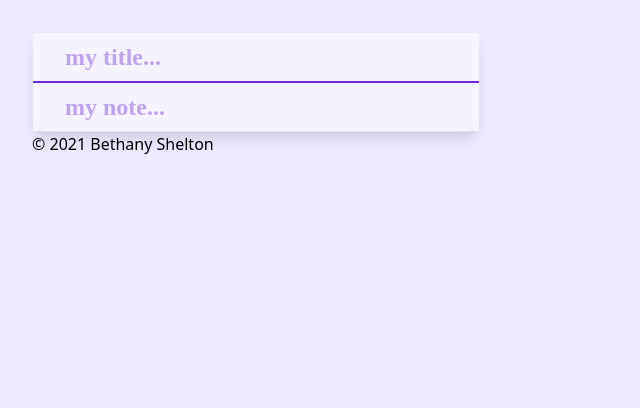
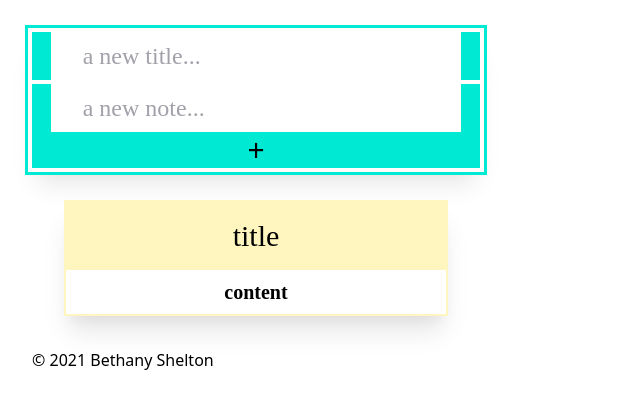
Before and after one commit to bethanyshelton/notes, a React (Create React App) app: page / in a window 1280 px wide. Shown: the top 408 px of the page, without its empty margins (0-640 px from the left). Built offline with nearby package versions, Linux system fonts and the light colour scheme; a web font is replaced by a local one.

Commit message:
Add custom colors

```diff
--- a/src/App.js
+++ b/src/App.js
@@ -6,6 +6,7 @@ function App() {
 	return (
 		<div className="m-8">
 			<AddNote />
+			<Note />
 			<div className="grid grid-flow-row gap-4 grid-cols-1 sm:grid-cols-2 md:grid-cols-3 lg:grid-cols-4 xl:grid-cols-5 2xl:grid-cols-6"></div>
 			<Footer />
 		</div>
--- a/src/components/AddNote.js
+++ b/src/components/AddNote.js
@@ -1,5 +1,6 @@
 import React, { useState } from "react";
 import Input from "./Input";
+import Button from "./Button";
 
 function AddNote() {
 	const [note, setNote] = useState({
@@ -20,11 +21,11 @@ function AddNote() {
 
 	return (
 		<div>
-			<form className="flex flex-col max-w-md bg-purple-50 border rounded-xl justify-center items-center shadow-lg">
-				<div className="w-full border-b-2 border-purple-700 bg-purple-50">
+			<form className="flex flex-col max-w-md justify-center bg-teal items-center shadow-xl ring ring-teal ring-offset-4">
+				<div className="w-full border-b-4 border-white">
 					<Input
 						type="text"
-						placeholder="my title..."
+						placeholder="a new title..."
 						name="title"
 						value={note.title}
 						onchange={handleChange}
@@ -33,11 +34,14 @@ function AddNote() {
 				<div className="w-full">
 					<Input
 						type="text"
-						placeholder="my note..."
+						placeholder="a new note..."
 						name="content"
 						value={note.content}
 						onchange={handleChange}
 					/>
+				</div>
+				<div>
+					<Button>+</Button>
 				</div>
 			</form>
 		</div>
--- /dev/null
+++ b/src/components/Button.js
@@ -0,0 +1,15 @@
+import React from "react";
+
+function Button({ children, color, ...rest }) {
+	Button.defaultProps = {
+		color: "pink",
+	};
+
+	return (
+		<button className={"text-3xl bg-{color}"} {...rest}>
+			{children}
+		</button>
+	);
+}
+
+export default Button;
--- a/src/components/Input.js
+++ b/src/components/Input.js
@@ -2,9 +2,12 @@ import React from "react";
 
 function Input(props) {
 	return (
-		<div>
+		<div className="flex justify-center ">
 			<input
-				className="p-2 px-8 w-full bg-purple-50 font-zen text-2xl text-purple-700 font-bold placeholder-purple-700 placeholder-opacity-40"
+				className={
+					"p-2 px-8 w-11/12 font-zen text-2xl font-bold" +
+					(props.name === "title" ? "bg-teal" : "bg-white")
+				}
 				type={props.type}
 				placeholder={props.placeholder}
 				name={props.name}
--- a/src/components/Note.js
+++ b/src/components/Note.js
@@ -2,8 +2,8 @@ import React from "react";
 
 function Note() {
 	return (
-		<div className="flex flex-col bg-purple-50 border rounded-xl justify-center items-center shadow-lg">
-			<div className="w-full bg-purple-700 text-purple-100 text-center">
+		<div className="flex flex-col m-8 max-w-sm bg-white border-2 border-yellow justify-center items-center shadow-xl">
+			<div className="w-full bg-yellow text-purple-100 text-center">
 				<h1 className="p-4 font-festive text-3xl">title</h1>
 			</div>
 			<div>
--- a/tailwind.config.js
+++ b/tailwind.config.js
@@ -8,6 +8,15 @@ module.exports = {
 				zen: "'Zen Loop', 'cursive'",
 			},
 		},
+		colors: {
+			teal: "#00EAD3",
+			yellow: "#FFF5Bf",
+			pink: "#FF449F",
+			purple: "#AC66CC",
+			green: "#A3F7BF",
+			blue: "#05DFD7",
+			white: "#fff",
+		},
 	},
 	variants: {
 		extend: {},
```
